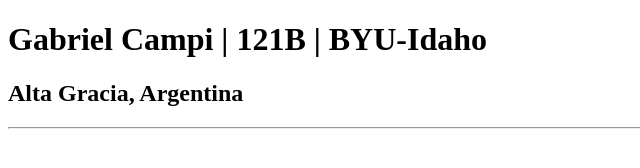
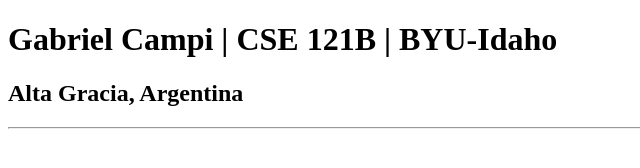
Before and after one commit to ghcampi/cse121b, a plain HTML site: page index.html in a window 1280 px wide. Shown: the whole page, without its empty margins (0-640 px from the left). Drawn offline with Linux system fonts and the light colour scheme.

Commit message:
Litle change in h1and h2

```diff
--- a/index.html
+++ b/index.html
@@ -3,10 +3,10 @@
 <head>
     <meta charset="UTF-8">
     <meta name="viewport" content="width=device-width, initial-scale=1.0">
-    <title>Gabriel Campi | 121B | BYU-Idaho</title>
+    <title>Gabriel Campi | CSE 121B | BYU-Idaho</title>
 </head>
 <body>
- <h1>Gabriel Campi | 121B | BYU-Idaho</h1>
+ <h1>Gabriel Campi | CSE 121B | BYU-Idaho</h1>
  <h2>Alta Gracia, Argentina</h2>
  <hr>
 </body>
```
